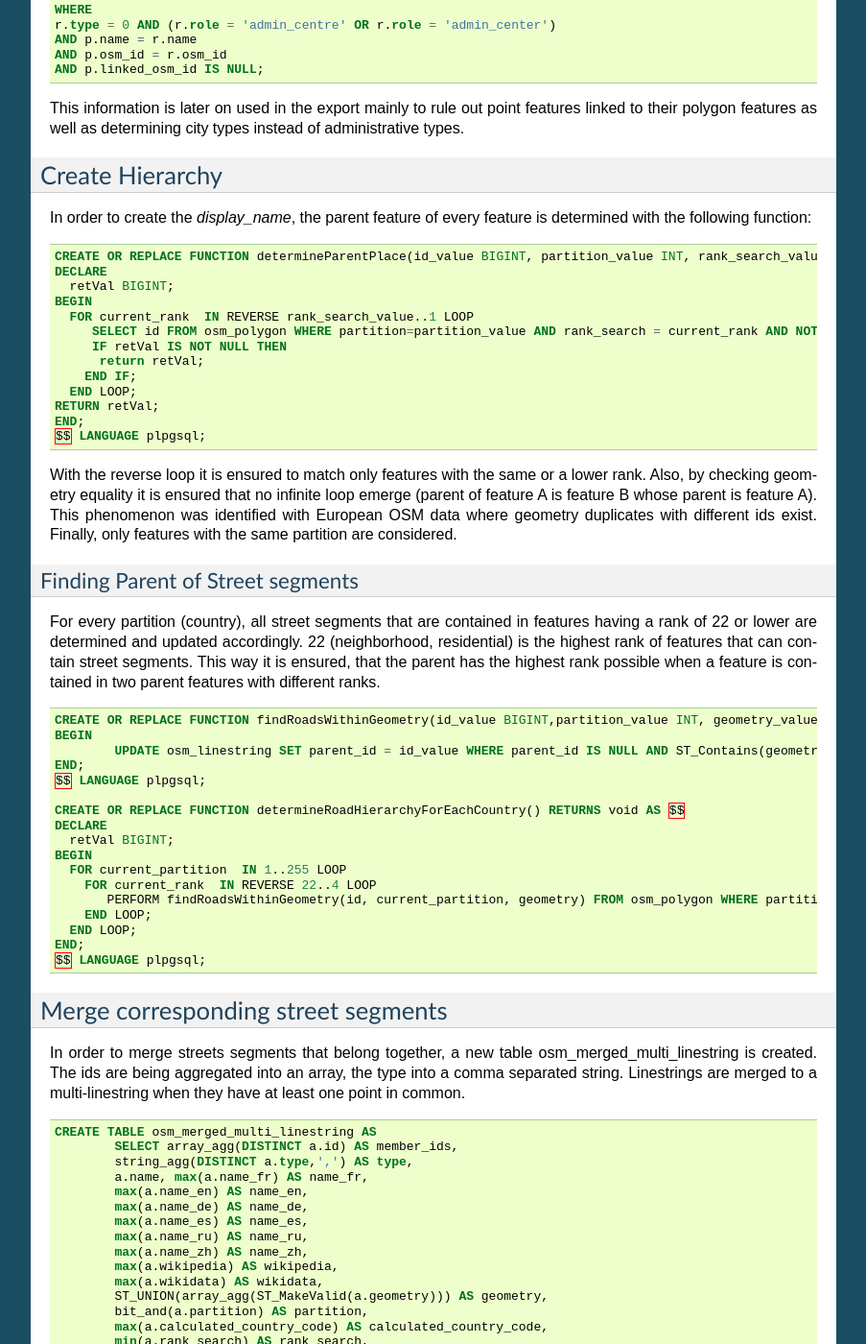
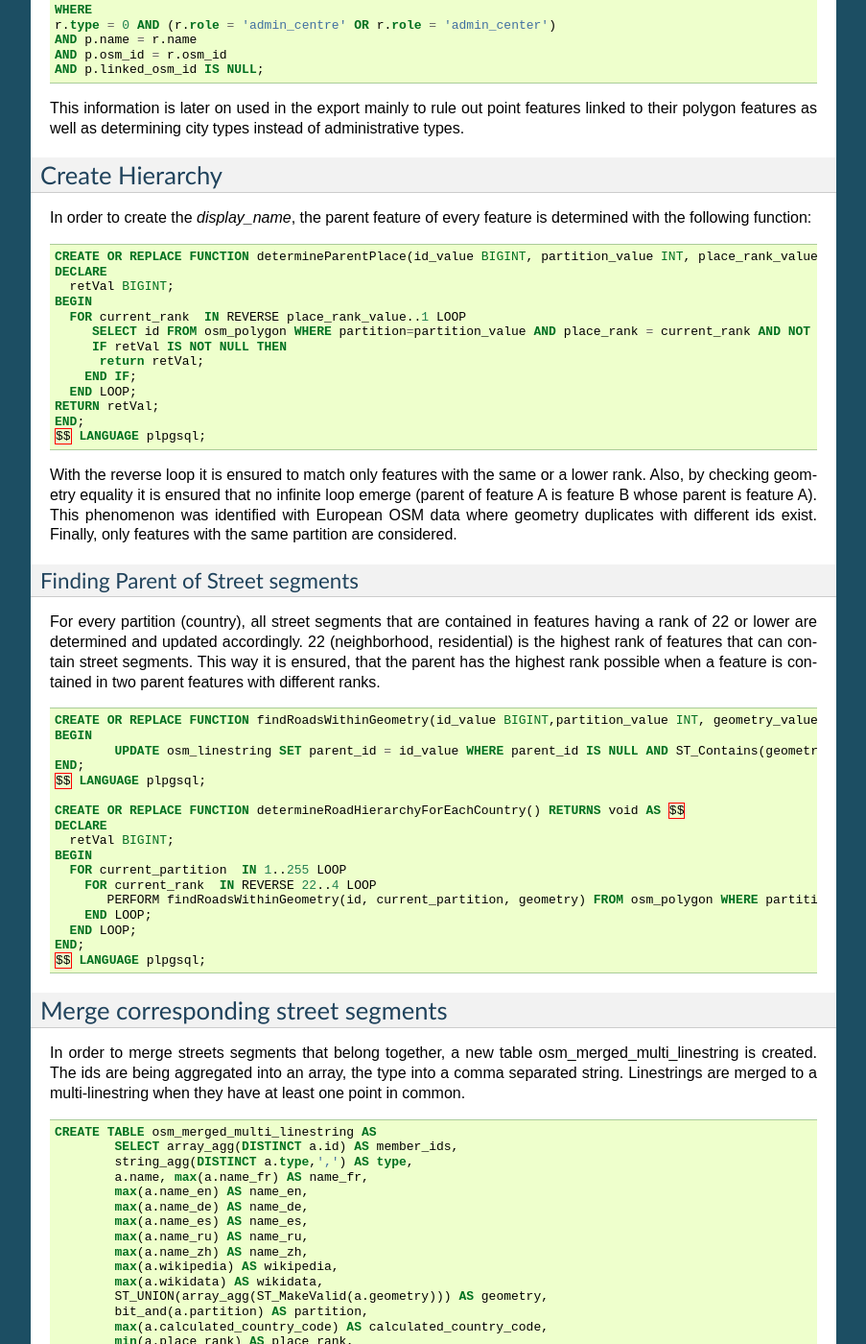
Before and after one commit to OSMNames/OSMNames, a Sphinx documentation site: the page built from docs/implementation/processing.rst, in a window 1280 px wide and 1400 px high, scrolled down 2501 px. Shown: the whole window at 96% size, without its empty margins (198-1101 px from the left). Built offline with Sphinx 7.4.7, drawn with Linux system fonts in a browser that asks for light colours; some of the changed text lies outside the part shown.

Commit message:
fixed the tests

```diff
--- a/docs/implementation/export.rst
+++ b/docs/implementation/export.rst
@@ -42,7 +42,7 @@
 	  --RAISE NOTICE 'finding parent for % with rank %', name_value, from_rank;
 
 	  WHILE current_rank >= 8 LOOP
-	    SELECT getLanguageName(name, name_fr, name_en, name_de, name_es, name_ru, name_zh), rank_search, parent_id FROM osm_polygon  WHERE id = current_id INTO currentName, current_rank, current_id;
+	    SELECT getLanguageName(name, name_fr, name_en, name_de, name_es, name_ru, name_zh), place_rank, parent_id FROM osm_polygon  WHERE id = current_id INTO currentName, current_rank, current_id;
 	    IF currentName IS NOT NULL THEN
 	      retVal.displayName := retVal.displayName || delimiter || ' ' || currentName;
 	    END IF;
@@ -153,11 +153,11 @@
 
 .. code-block:: sql
 
-	CREATE OR REPLACE FUNCTION getTypeForRelations(linked_osm_id BIGINT, type_value TEXT, rank_search INTEGER) returns TEXT as $$
+	CREATE OR REPLACE FUNCTION getTypeForRelations(linked_osm_id BIGINT, type_value TEXT, place_rank INTEGER) returns TEXT as $$
 	DECLARE
 	  retVal TEXT;
 	BEGIN
-	IF linked_osm_id IS NOT NULL AND type_value = 'administrative' AND (rank_search = 16 OR rank_search = 12) THEN
+	IF linked_osm_id IS NOT NULL AND type_value = 'administrative' AND (place_rank = 16 OR place_rank = 12) THEN
 	  SELECT type FROM osm_point WHERE osm_id = linked_osm_id INTO retVal;
 	  IF retVal = 'city' THEN
 	  RETURN retVal;
--- a/docs/implementation/indices.rst
+++ b/docs/implementation/indices.rst
@@ -9,7 +9,7 @@
 	CREATE INDEX IF NOT EXISTS idx_osm_point_geom ON osm_point USING gist (geometry);
 	CREATE INDEX IF NOT EXISTS idx_osm_linestring_geom ON osm_linestring USING gist (geometry);
 
-	CREATE INDEX IF NOT EXISTS idx_osm_polygon_partition_rank ON osm_polygon (partition,rank_search);
+	CREATE INDEX IF NOT EXISTS idx_osm_polygon_partition_rank ON osm_polygon (partition,place_rank);
 	CREATE INDEX IF NOT EXISTS idx_osm_polygon_id ON osm_polygon (id);
 
 	CREATE INDEX IF NOT EXISTS idx_osm_point_osm_id ON osm_point (osm_id);
--- a/docs/implementation/processing.rst
+++ b/docs/implementation/processing.rst
@@ -57,7 +57,7 @@
       wikidata,
       admin_level,
       geometry,
-      rpc.rank_search AS rank_search,
+      rpc.place_rank AS place_rank,
       rpc.partition AS partition,
       rpc.calculated_country_code AS calculated_country_code,
       NULL::bigint AS parent_id,
@@ -141,7 +141,7 @@
 	DECLARE
 	  result INTEGER;
 	BEGIN
-	  SELECT partition, calculated_country_code from osm_polygon where ST_Within(ST_PointOnSurface(geom), geometry) AND rank_search = 4 AND NOT partition = 0 INTO result;
+	  SELECT partition, calculated_country_code from osm_polygon where ST_Within(ST_PointOnSurface(geom), geometry) AND place_rank = 4 AND NOT partition = 0 INTO result;
 	    RETURN result;
 	END;
 	$$ LANGUAGE plpgsql;
@@ -175,12 +175,12 @@
 
 .. code-block:: sql
 
-	CREATE OR REPLACE FUNCTION determineParentPlace(id_value BIGINT, partition_value INT, rank_search_value INT, geometry_value GEOMETRY) RETURNS BIGINT AS $$
+	CREATE OR REPLACE FUNCTION determineParentPlace(id_value BIGINT, partition_value INT, place_rank_value INT, geometry_value GEOMETRY) RETURNS BIGINT AS $$
 	DECLARE
 	  retVal BIGINT;
 	BEGIN
-	  FOR current_rank  IN REVERSE rank_search_value..1 LOOP
-	     SELECT id FROM osm_polygon WHERE partition=partition_value AND rank_search = current_rank AND NOT id=id_value AND ST_Contains(geometry, geometry_value) AND NOT ST_Equals(geometry, geometry_value) INTO retVal;
+	  FOR current_rank  IN REVERSE place_rank_value..1 LOOP
+	     SELECT id FROM osm_polygon WHERE partition=partition_value AND place_rank = current_rank AND NOT id=id_value AND ST_Contains(geometry, geometry_value) AND NOT ST_Equals(geometry, geometry_value) INTO retVal;
 	     IF retVal IS NOT NULL THEN
 	      return retVal;
 	    END IF;
@@ -210,7 +210,7 @@
 	BEGIN
 	  FOR current_partition  IN 1..255 LOOP
 	    FOR current_rank  IN REVERSE 22..4 LOOP
-	       PERFORM findRoadsWithinGeometry(id, current_partition, geometry) FROM osm_polygon WHERE partition = current_partition AND rank_search = current_rank;
+	       PERFORM findRoadsWithinGeometry(id, current_partition, geometry) FROM osm_polygon WHERE partition = current_partition AND place_rank = current_rank;
 	    END LOOP;
 	  END LOOP;
 	END;
@@ -239,7 +239,7 @@
 	 	ST_UNION(array_agg(ST_MakeValid(a.geometry))) AS geometry,
 	 	bit_and(a.partition) AS partition,
 	 	max(a.calculated_country_code) AS calculated_country_code,
-	 	min(a.rank_search) AS rank_search,
+	 	min(a.place_rank) AS place_rank,
 	 	a.parent_id
 		FROM
 			osm_linestring AS a,
```
Also changed, not shown: 6 other files.
